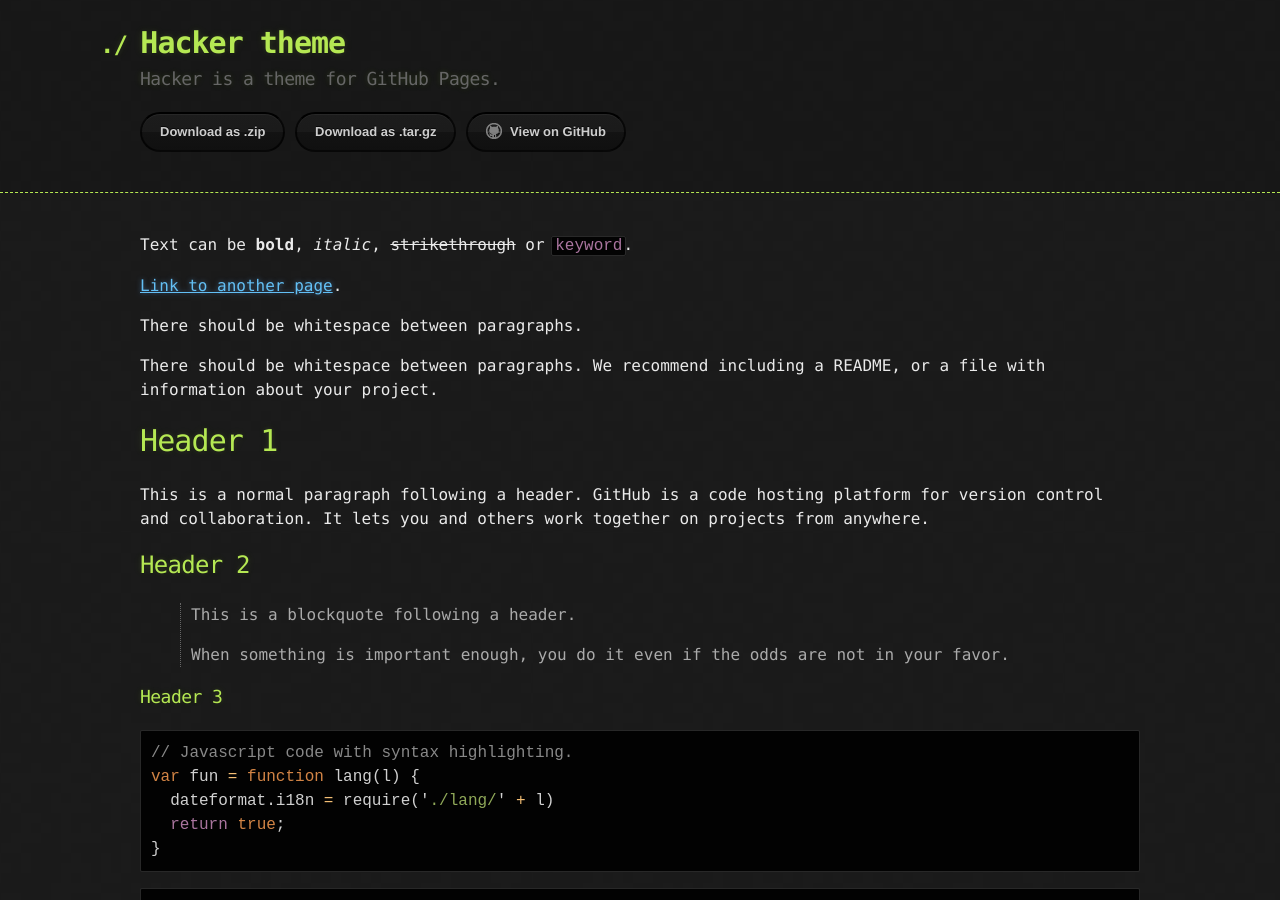
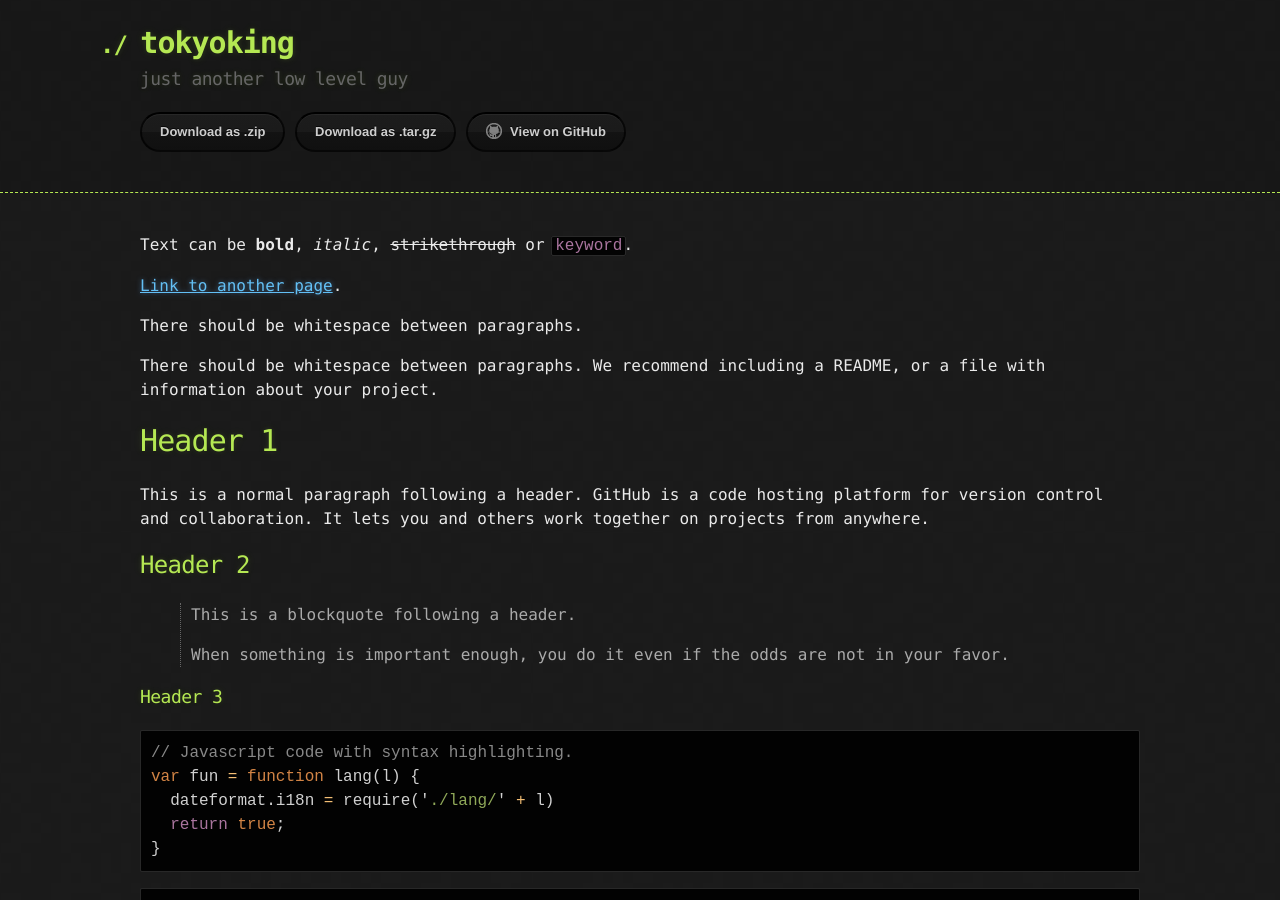
Before and after one commit to 4rsp/4rsp.github.io, a Jekyll site: the page built from index.md, in a window 1280 px wide and 900 px high. Built offline with Jekyll 4.4.1, drawn with Linux system fonts in a browser that asks for light colours.

Commit message:
Update _config.yml

```diff
--- a/_config.yml
+++ b/_config.yml
@@ -1,5 +1,5 @@
-title: Hacker theme
-description: Hacker is a theme for GitHub Pages.
+title: tokyoking
+description: just another low level guy
 show_downloads: true
 google_analytics:
 theme: jekyll-theme-hacker
```
